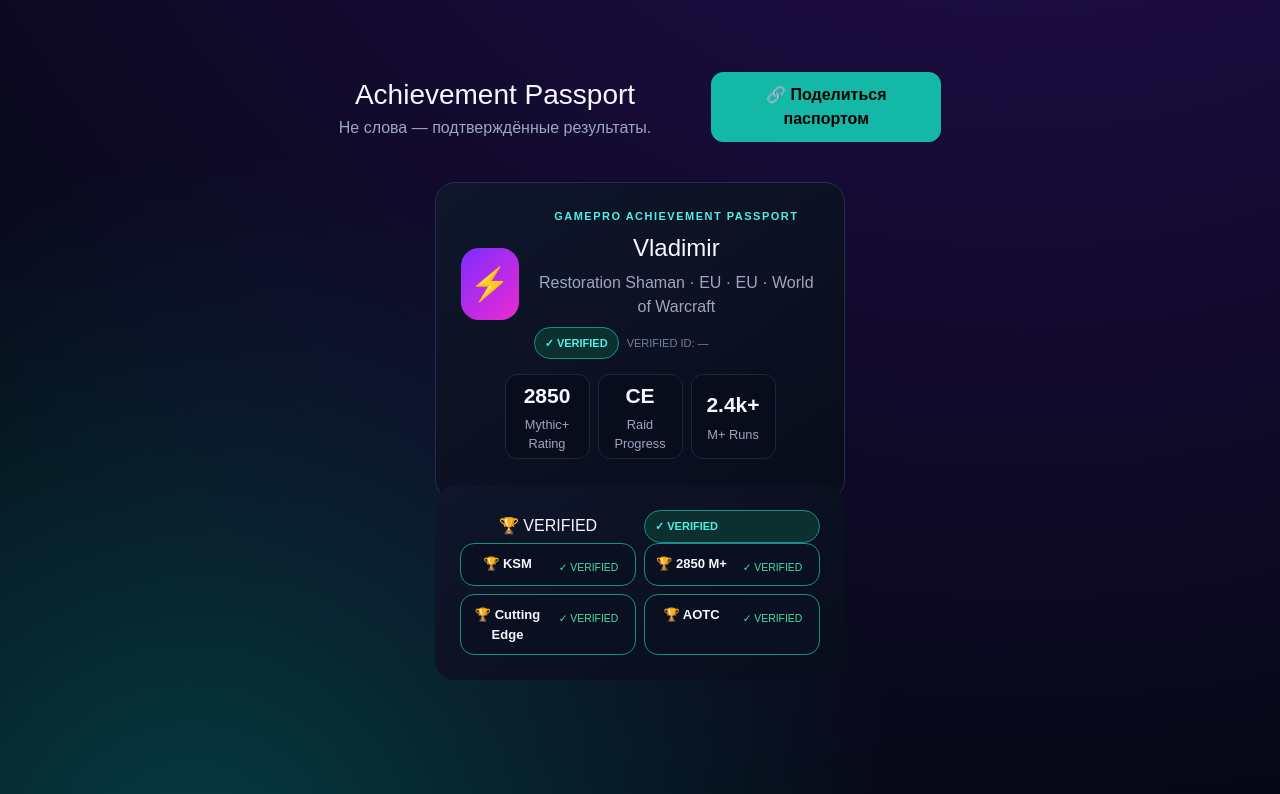
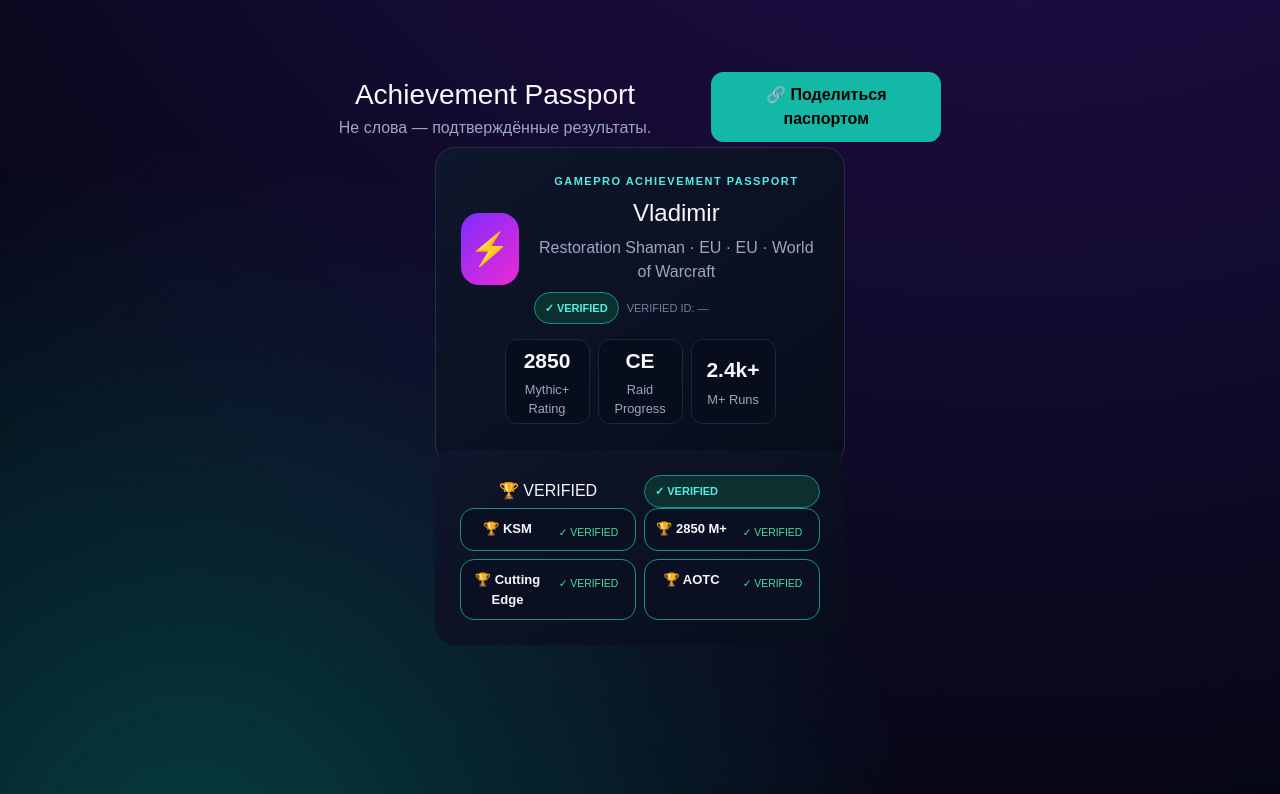
Before and after one commit to vesttrading/gamepro-market, a Next.js app: page / in a window 1280 px wide. Shown: the part 560-1354 px from the top of the page. Built offline with nearby package versions, Linux system fonts and the light colour scheme; no server answers.

Commit message:
Update styles for #passport .grid2
Remove margin-bottom and margin auto from grid2.

```diff
--- a/app/globals.css
+++ b/app/globals.css
@@ -128,8 +128,6 @@ div[style*="justifyContent: \"space-between\""] {
 
 #passport .grid2 {
     margin-top: -35px !important;
-    margin-bottom: 250px !important;
-    margin: 0 auto !important;
 }
 
 @media (max-width: 768px) {
```
